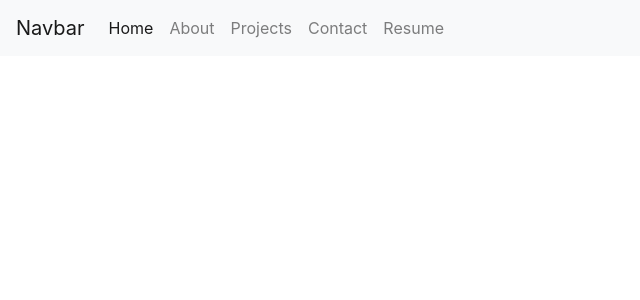
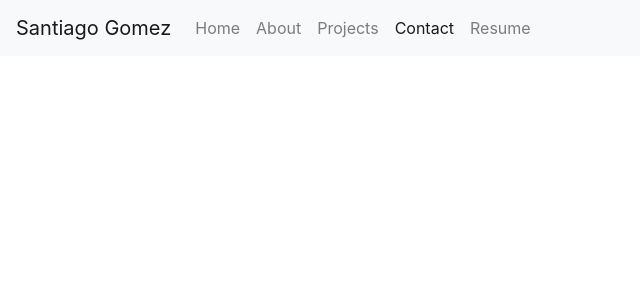
Before and after one commit to 2G2-99/react-portfolio, a React (Create React App) app in the folder portfolio/: page /contact in a window 1280 px wide. Shown: the top 300 px of the page, without its empty margins (0-640 px from the left). Built offline with nearby package versions, Linux system fonts and the light colour scheme.

Commit message:
Deleting duplicating files and fixing minor errors

```diff
--- a/portfolio/src/App.js
+++ b/portfolio/src/App.js
@@ -1,6 +1,6 @@
 import { BrowserRouter as Router, Route, Routes } from 'react-router-dom';
 
-import Navbar from './components/header/Navbar';
+import Navbar from './components/header/Navbar/Navbar';
 import Wrapper from './components/Wrapper/Wrapper';
 import { Home, About, Projects, Contact } from './pages/export';
 
--- a/portfolio/src/components/header/Navbar.js
+++ /dev/null
@@ -1,52 +0,0 @@
-/* eslint-disable jsx-a11y/anchor-is-valid */
-function Navbar() {
-	return (
-		<>
-			<nav className="navbar navbar-expand-lg navbar-light bg-light">
-				<span className="navbar-brand">Navbar</span>
-				<button
-					className="navbar-toggler"
-					type="button"
-					data-toggle="collapse"
-					data-target="#navbarNavDropdown"
-					aria-controls="navbarNavDropdown"
-					aria-expanded="false"
-					aria-label="Toggle navigation"
-				>
-					<span className="navbar-toggler-icon"></span>
-				</button>
-				<div className="collapse navbar-collapse" id="navbarNavDropdown">
-					<ul className="navbar-nav">
-						<li className="nav-item active">
-							<a className="nav-link" href="#">
-								Home <span className="sr-only">(current)</span>
-							</a>
-						</li>
-						<li className="nav-item">
-							<a className="nav-link" href="#">
-								About
-							</a>
-						</li>
-						<li className="nav-item">
-							<a className="nav-link" href="#">
-								Projects
-							</a>
-						</li>
-						<li className="nav-item">
-							<a className="nav-link" href="#">
-								Contact
-							</a>
-						</li>
-						<li className="nav-item">
-							<a className="nav-link" href="#">
-								Resume
-							</a>
-						</li>
-					</ul>
-				</div>
-			</nav>
-		</>
-	);
-}
-
-export default Navbar;
--- a/portfolio/src/components/header/Navbar/Navbar.js
+++ b/portfolio/src/components/header/Navbar/Navbar.js
@@ -5,7 +5,7 @@ function Navbar() {
 	return (
 		<>
 			<nav className="navbar navbar-expand-lg navbar-light bg-light">
-				<span className="navbar-brand"></span>
+				<span className="navbar-brand">Santiago Gomez</span>
 				<button
 					className="navbar-toggler"
 					type="button"
@@ -63,6 +63,17 @@ function Navbar() {
 								Contact
 							</NavLink>
 						</li>
+						<li className="nav-item">
+							<NavLink
+								to="resume"
+								end
+								className={({ isActive }) =>
+									isActive ? 'nav-link active' : 'nav-link'
+								}
+							>
+								Resume
+							</NavLink>
+						</li>
 					</ul>
 				</div>
 			</nav>
```
Also changed, not shown: portfolio/src/components/export.js (added, +8 -0 lines), portfolio/src/components/header/Jumbotron.js (deleted, +0 -18 lines), portfolio/src/components/main/AboutCard.js (deleted, +0 -71 lines), portfolio/src/components/main/AboutMe.js (deleted, +0 -9 lines).
